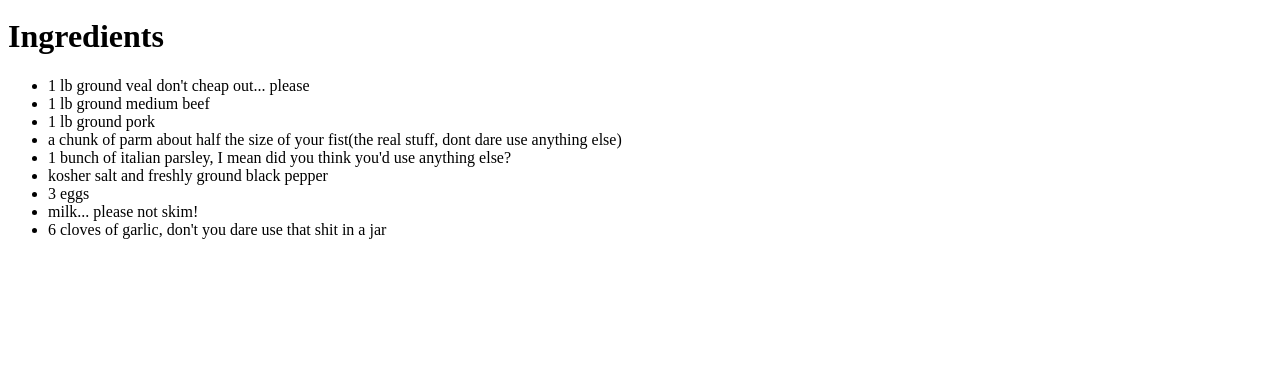
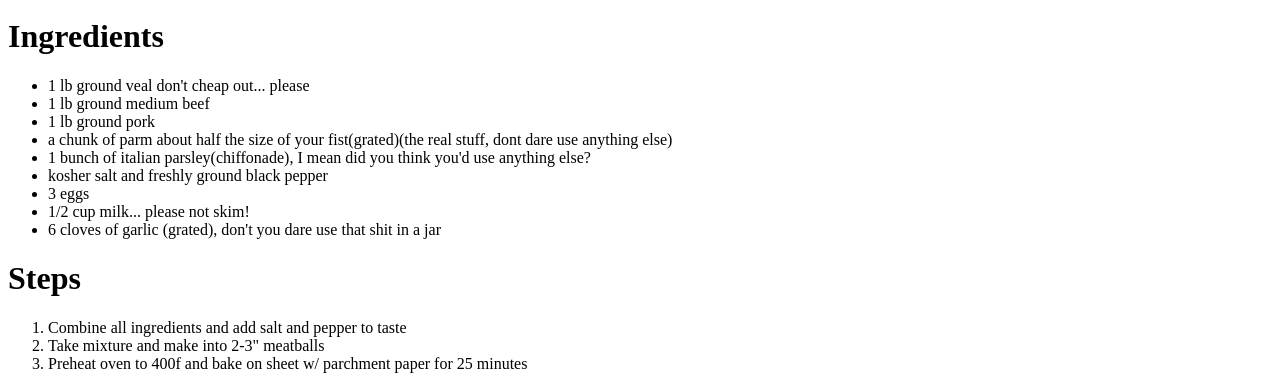
Before and after one commit to WWJWD/odin-recipes, a plain HTML site: page recipes/meatballs.html in a window 1280 px wide. Shown: the part 703-1092 px from the top of the page. Before the commit the page ends 958 px from the top, so only its background shows below. Drawn offline with Linux system fonts and the light colour scheme.

Commit message:
finish steps

```diff
--- a/recipes/meatballs.html
+++ b/recipes/meatballs.html
@@ -12,13 +12,19 @@
         <li>1 lb ground veal don't cheap out... please</li>
         <li>1 lb ground medium beef</li>
         <li>1 lb ground pork</li>
-        <li>a chunk of parm about half the size of your fist(the real stuff, dont dare use anything else)</li>
-        <li>1 bunch of italian parsley, I mean did you think you'd use anything else?</li>
+        <li>a chunk of parm about half the size of your fist(grated)(the real stuff, dont dare use anything else)</li>
+        <li>1 bunch of italian parsley(chiffonade), I mean did you think you'd use anything else?</li>
         <li>kosher salt and freshly ground black pepper</li>
         <li>3 eggs</li>
-        <li>milk... please not skim!</li>
-        <li>6 cloves of garlic, don't you dare use that shit in a jar</li>
+        <li>1/2 cup milk... please not skim!</li>
+        <li>6 cloves of garlic (grated), don't you dare use that shit in a jar</li>
     </ul>
+    <h1>Steps</h1>
+    <ol>
+        <li>Combine all ingredients and add salt and pepper to taste</li>
+        <li>Take mixture and make into 2-3" meatballs</li>
+        <li>Preheat oven to 400f and bake on sheet w/ parchment paper for 25 minutes</li>
+    </ol>
 
 
 </body>
```
